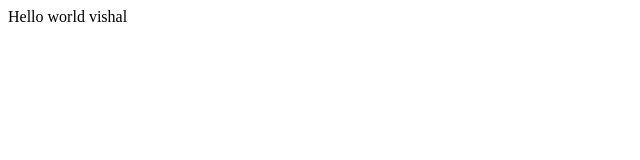
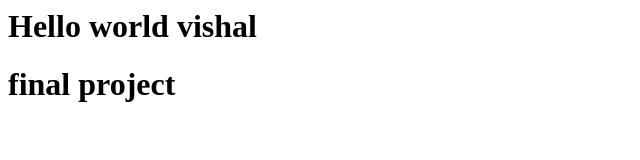
Before and after one commit to vishal6375/vishal2024, a plain HTML site: page index.html in a window 1280 px wide. Shown: the whole page, without its empty margins (0-640 px from the left). Drawn offline with Linux system fonts and the light colour scheme.

Commit message:
Update index.html

```diff
--- a/index.html
+++ b/index.html
@@ -1 +1,2 @@
-Hello world vishal
+<h1> Hello world vishal </h1>
+<h1> final project </h1>
```
